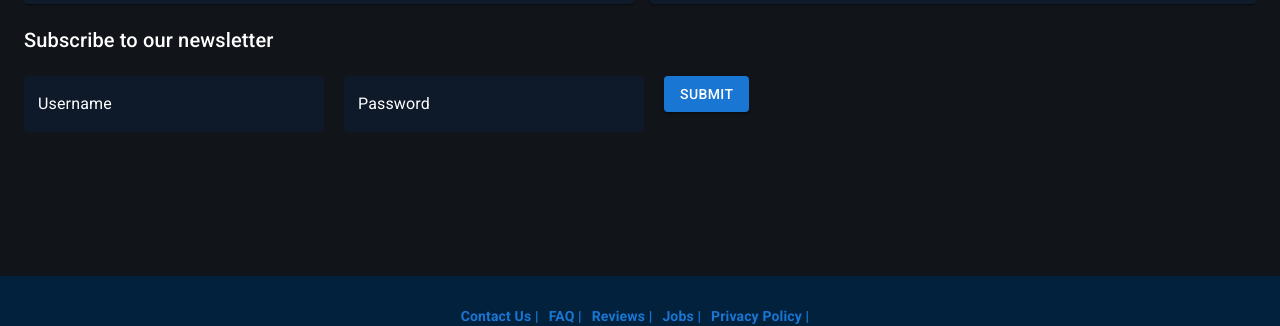
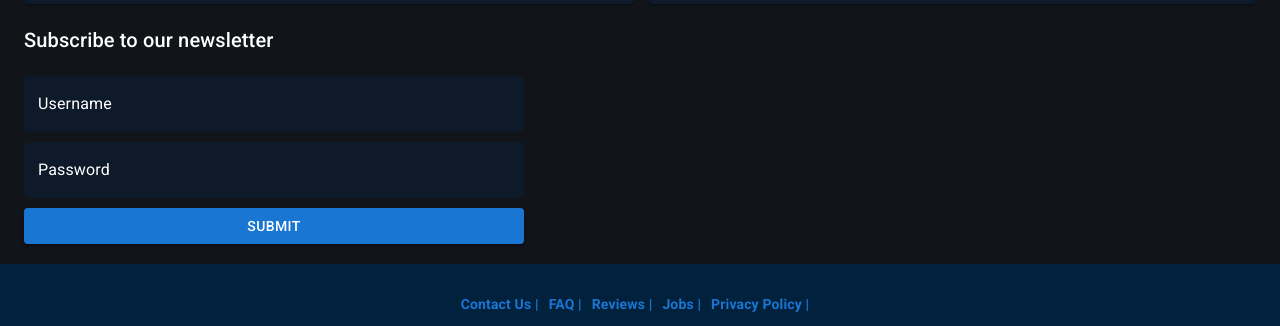
Before and after one commit to Shubhofficial1/react-poc, a React (Create React App) app: page / in a window 1280 px wide. Shown: the part 1596-1922 px from the top of the page. Built offline with nearby package versions, Linux system fonts and the light colour scheme; a web font is replaced by a local one.

Commit message:
Modified Form & Input Component & Story

```diff
--- a/src/components/Body.js
+++ b/src/components/Body.js
@@ -6,10 +6,10 @@ const Body = ({ children }) => {
       style={{
         backgroundColor: "#111419",
         color: "#333",
-        minHeight: "100vh",
         display: "flex",
         flexDirection: "column",
         alignItems: "center",
+        minHeight: "100vh",
       }}
     >
       {children}
--- a/src/components/Button.js
+++ b/src/components/Button.js
@@ -7,9 +7,16 @@ const Button = ({
   size = "medium",
   onClick,
   children,
+  style,
 }) => {
   return (
-    <MuiButton variant={variant} color={color} size={size} onClick={onClick}>
+    <MuiButton
+      variant={variant}
+      color={color}
+      size={size}
+      onClick={onClick}
+      sx={style}
+    >
       {children}
     </MuiButton>
   );
--- a/src/components/Footer.js
+++ b/src/components/Footer.js
@@ -11,6 +11,7 @@ const Footer = ({ children }) => {
         width: "100%",
         backgroundColor: "#02213D",
         padding: "30px 0px",
+        marginTop: "auto",
       }}
     >
       {children}
--- a/src/components/Form.js
+++ b/src/components/Form.js
@@ -1,5 +1,7 @@
 import React from "react";
-import { TextField, Button } from "@mui/material";
+import { Box } from "@mui/material";
+import Input from "../components/Input";
+import Button from "../components/Button";
 
 const Form = ({
   username,
@@ -10,26 +12,36 @@ const Form = ({
 }) => {
   const handleFormSubmit = (e) => {
     e.preventDefault();
-    console.log(`UserName : ${username} `);
-    console.log(`Password : ${password} `);
     if (onSubmit) {
       onSubmit();
     }
   };
+
   return (
-    <form>
-      <TextField
+    <form
+      style={{
+        display: "flex",
+        alignItems: "center",
+      }}
+    >
+      <Box
+        display={"flex"}
+        flexDirection={"column"}
+        justifyContent={"center"}
+        alignItems={"center"}
+        width={"500px"}
+      >
+        <Input
           label="Username"
-        variant="outlined"
           value={username}
           size="large"
           onChange={onNameChange}
-        sx={{
+          style={{
             backgroundColor: "#0E1A2A",
             color: "#fff",
             borderRadius: "5px",
-          width: "300px",
-          marginRight: "20px",
+            width: "100%",
+            marginBottom: "10px",
             "& input": { color: "#fff" },
             "& label": { color: "#fff" },
             "& .MuiOutlinedInput-root": {
@@ -46,19 +58,19 @@ const Form = ({
             },
           }}
         />
-      <TextField
+
+        <Input
           label="Password"
-        variant="outlined"
           type="password"
           value={password}
           size="large"
           onChange={onPasswordChange}
-        sx={{
+          style={{
             backgroundColor: "#0E1A2A",
             color: "#fff",
             borderRadius: "5px",
-          width: "300px",
-          marginRight: "20px",
+            width: "100%",
+            marginBottom: "10px",
             "& input": { color: "#fff" },
             "& label": { color: "#fff" },
             "& .MuiOutlinedInput-root": {
@@ -77,13 +89,14 @@ const Form = ({
         />
 
         <Button
-        // disabled={!username || !password}
           variant="contained"
           color="primary"
           onClick={handleFormSubmit}
+          style={{ width: "100%" }}
         >
           Submit
         </Button>
+      </Box>
     </form>
   );
 };
--- a/src/components/Input.js
+++ b/src/components/Input.js
@@ -1,33 +1,15 @@
 import React from "react";
 import { TextField } from "@mui/material";
 
-const Input = ({ label, value, onChange, size = "small" }) => {
+const Input = ({ label, value, type, onChange, size = "small", style }) => {
   return (
     <TextField
       label={label}
       value={value}
       onChange={onChange}
       size={size}
-      sx={{
-        backgroundColor: "#0E1A2A",
-        color: "#fff",
-        borderRadius: "5px",
-        width: "300px",
-        "& input": { color: "#fff" },
-        "& label": { color: "#fff" },
-        "& .MuiOutlinedInput-root": {
-          "& fieldset": {
-            borderColor: "transparent",
-          },
-          "&:hover fieldset": {
-            borderColor: "transparent",
-          },
-          "&.Mui-focused fieldset": {
-            borderColor: "transparent",
-            boxShadow: "none",
-          },
-        },
-      }}
+      type={type}
+      sx={style}
     ></TextField>
   );
 };
--- a/src/screens/Home.js
+++ b/src/screens/Home.js
@@ -38,8 +38,7 @@ const Home = () => {
             Travo
           </Typography>
         </Header>
-
-        <Container maxWidth="xl" component="main">
+        <Container maxWidth="xl" component="main" flexGrow="1">
           <CssBaseline />
 
           {/* Hero Section */}
@@ -178,7 +177,7 @@ const Home = () => {
                 Subscribe to our newsletter
               </Typography>
             </Box>
-            <Box marginTop={"20px"} height={"200px"}>
+            <Box margin={"20px 0px"}>
               <Form
                 username={username}
                 password={password}
@@ -191,6 +190,7 @@ const Home = () => {
             </Box>
           </Box>
         </Container>
+
         {/* Footer Section */}
         <Footer variant="subtitle1">
           <Box
@@ -202,7 +202,7 @@ const Home = () => {
             {Links?.map((link) => (
               <Link key={link._id} href={link.href}>
                 {link.name}
-                {"        |      "}
+                {"    |    "}
               </Link>
             ))}
           </Box>
```
Also changed, not shown: 2 other files (tests, documents, lock files or other folders). Lines whose indentation alone changed are shown as unchanged.
